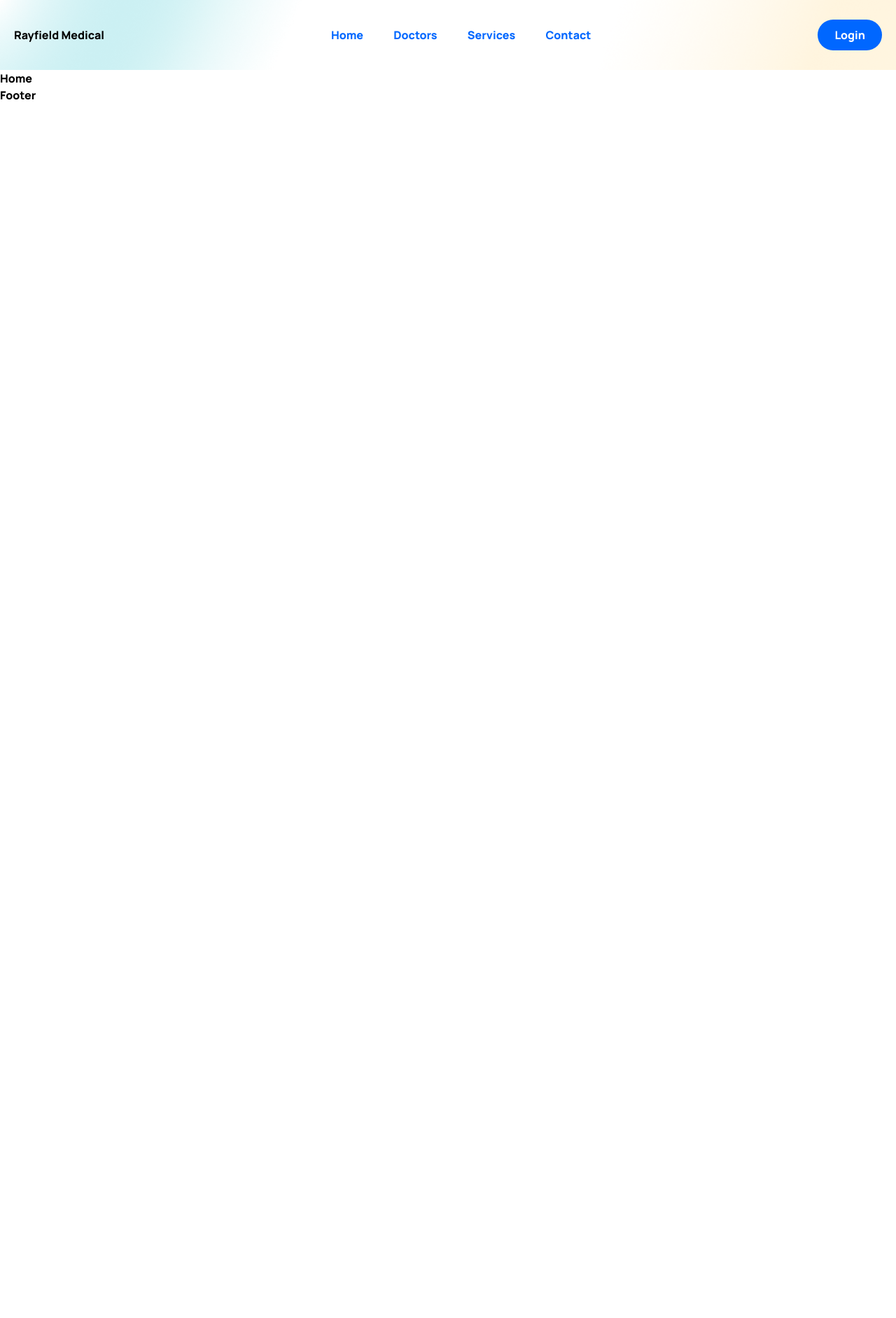
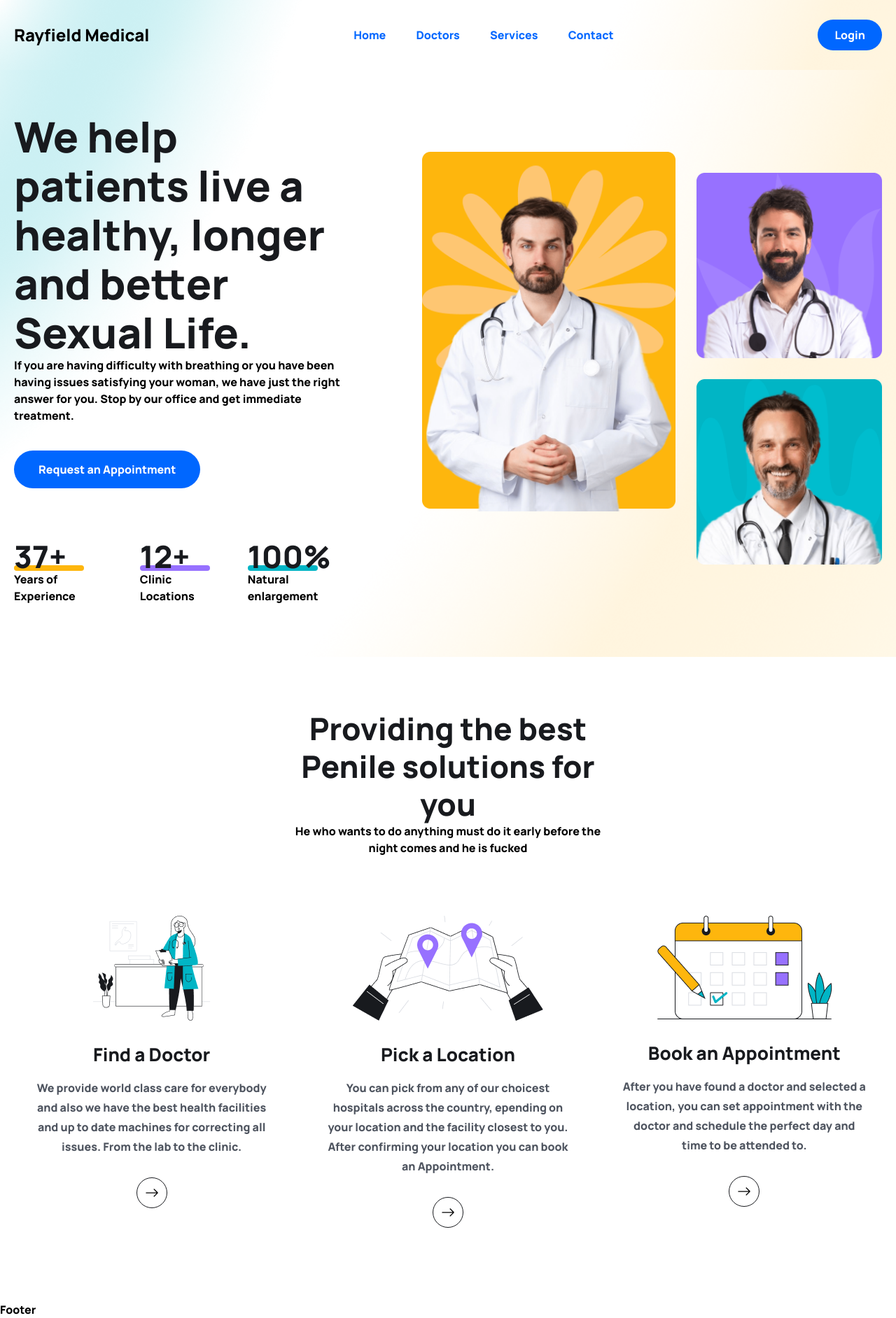
Before and after one commit to Youngben1/Hospital_care, a React (Vite) app in the folder frontend/: page / in a window 1280 px wide. Shown: the whole page at 70% size. Before the commit the page ends 800 px from the top, so only its background shows below. Built offline with nearby package versions, Linux system fonts and the light colour scheme.

Commit message:
fixed positioning

```diff
--- a/frontend/src/App.css
+++ b/frontend/src/App.css
@@ -18,10 +18,11 @@
   top: 0;
   left: 0;
   z-index: 99999;
+  background: white;
   box-shadow: 3px 3px -8px 3px #ddd;
 }
 
-@media only screen and (max-width: 1024px) {
+@media only screen and (max-width: 768px) {
   .navigation {
     width: 100%;
     height: 100%;
@@ -48,6 +49,6 @@
   }
 
   .show_menu {
-
+    display: block;
   }
 }
--- a/frontend/src/components/Header/Header.jsx
+++ b/frontend/src/components/Header/Header.jsx
@@ -1,6 +1,6 @@
 import { NavLink, Link } from "react-router-dom"
 import { useEffect, useRef } from "react"
-import logo from "../../assets/images/logo.png"
+// import logo from "../../assets/images/logo.png"
 import userImg from "../../assets/images/avatar-icon.png"
 import {BiMenu} from "react-icons/bi"
 
@@ -45,7 +45,7 @@
 
   }, [])
 
-  const toggleMenu = () => menuRef.current.classList.toggleMenu("show")
+  const toggleMenu = () => menuRef.current.classList.toggle("show_menu")
 
   return (
     <header className="header flex items-center" ref={headerRef} >
@@ -53,7 +53,7 @@
         <div className="flex items-center justify-between">
           <div>
             {/* <img src={logo} alt="picture" /> */}
-            <h1>Rayfield Medical</h1>
+            <h1 className="font-bold text-2xl">Rayfield Medical</h1>
           </div>
 
           <div className="navigation" ref={menuRef} onClick={toggleMenu} >
--- a/frontend/src/index.css
+++ b/frontend/src/index.css
@@ -28,6 +28,10 @@
     .header {
         @apply bg-[url("./assets/images/mask.png")] bg-no-repeat bg-center bg-cover w-full leading-[100px] h-[100px]
     }
+
+    .hero_section {
+        @apply bg-[url("./assets/images/hero-bg.png")] bg-no-repeat bg-center bg-cover
+    }
 }
 
 @media only screen and (max-width:1024px) {
--- a/frontend/src/pages/Home.jsx
+++ b/frontend/src/pages/Home.jsx
@@ -1,9 +1,146 @@
-
+import { Link } from "react-router-dom";
+import heroImg01 from "../assets/images/hero-img01.png"
+import heroImg02 from "../assets/images/hero-img02.png"
+import heroImg03 from "../assets/images/hero-img03.png"
+import icon01 from "../assets/images/icon01.png"
+import icon02 from "../assets/images/icon02.png"
+import icon03 from "../assets/images/icon03.png"
+import {BsArrowRight} from "react-icons/bs"
 
 const Home = () => {
   return (
-    <div>Home</div>
-  )
-}
+    <>
 
-export default Home
+        <section className="hero_section pt-[60px] 2xl:h-[800px]">
+          <div className="container">
+            <div className="flex flex-col items-center justify-between lg:flex-row gap-[90px]">
+              <div>
+                <div className="lg:w-[470px]">
+                  <h1 className="text-[36px] text-headingColor leading-[46px] font-[800] md:text-[60px] md:leading-[70px] ">
+                    We help patients live a healthy, longer and better Sexual
+                    Life.
+                  </h1>
+
+                  <p className="text_para">
+                    If you are having difficulty with breathing or you have been
+                    having issues satisfying your woman, we have just the right
+                    answer for you. Stop by our office and get immediate
+                    treatment.
+                  </p>
+
+                  <button className="btn">Request an Appointment</button>
+                </div>
+
+                <div className="flex flex-col mt-[30px] lg:items-center gap-5 lg:gap-[30px] lg:mt-[70px] lg:flex-row ">
+                  <div>
+                    <h2 className="text-[36px] leading-[56px] lg:text-[44px] font-[700] text-headingColor lg:leading-[54px] ">
+                      37+
+                    </h2>
+                    <span className="w-[100px] h-2 rounded-full block mt-[-14px] bg-yellowColor "></span>
+                    <p className="text_para">Years of Experience</p>
+                  </div>
+
+                  <div>
+                    <h2 className="text-[36px] leading-[56px] lg:text-[44px] font-[700] text-headingColor lg:leading-[54px] ">
+                      12+
+                    </h2>
+                    <span className="w-[100px] h-2 rounded-full block mt-[-14px] bg-purpleColor "></span>
+                    <p className="text_para">Clinic Locations</p>
+                  </div>
+
+                  <div>
+                    <h2 className="text-[36px] leading-[56px] lg:text-[44px] font-[700] text-headingColor lg:leading-[54px] ">
+                      100%
+                    </h2>
+                    <span className="w-[100px] h-2 rounded-full block mt-[-14px] bg-irisBlueColor "></span>
+                    <p className="text_para">Natural enlargement</p>
+                  </div>
+                </div>
+              </div>
+
+              <div className="flex justify-end gap-[30px] ">
+                <div>
+                  <img className="w-full" src={heroImg01} alt="hero" />
+                </div>
+                <div className="mt-[30px]">
+                  <img src={heroImg02} alt="pic" className="w-full mb-[30px]" />
+                  <img src={heroImg03} alt="pic" className="w-full" />
+                </div>
+              </div>
+            </div>
+          </div>
+        </section>
+
+
+        <section>
+          <div className="container">
+            <div className="mx-auto lg:w-[470px]">
+              <h2 className="heading text-center">Providing the best Penile solutions for you</h2>
+              <p className="text-center text_para">He who wants to do anything must do it early before the night comes and he is fucked</p>
+            </div>
+
+            <div className="grid grid-cols-1 md:grid-cols-2 lg:grid-cols-3 gap-5 lg:gap-[30px] mt-[30px] lg:mt-[55px] ">
+              <div className="px-5 py-[30px]">
+                <div className="flex items-center justify-center">
+                  <img src={icon01} alt="" />
+                </div>
+
+                <div className="mt-[30px]">
+                  <h2 className="text-headingColor font-[700] text-center leading-9 text-[26px] ">
+                    Find a Doctor
+                  </h2>
+                  <p className="text-[16px] leading-7 font-[400] mt-4 text-center text-textColor  ">
+                    We provide world class care for everybody and also we have the best health facilities and up to date machines for correcting all issues. From the lab to the clinic.
+                  </p>
+
+                  <Link to="/doctors" className="w-[44px] h-[44px] justify-center mx-auto rounded-full border border-solid mt-[30px] hover:border-none border-[#181A1E] group-hover:bg-primaryColor items-center flex">
+                    <BsArrowRight className="h-5 w-6 group-hover:text-white"/>
+                  </Link>
+                </div>
+              </div>
+
+              <div className="px-5 py-[30px]">
+                <div className="flex items-center justify-center">
+                  <img src={icon02} alt="" />
+                </div>
+
+                <div className="mt-[30px]">
+                  <h2 className="text-headingColor font-[700] text-center leading-9 text-[26px] ">
+                    Pick a Location
+                  </h2>
+                  <p className="text-[16px] leading-7 font-[400] mt-4 text-center text-textColor  ">
+                    You can pick from any of our choicest hospitals across the country, epending on your location and the facility closest to you. After confirming your location you can book an Appointment.
+                  </p>
+
+                  <Link to="/doctors" className="w-[44px] h-[44px] justify-center mx-auto rounded-full border border-solid mt-[30px] hover:border-none border-[#181A1E] group-hover:bg-primaryColor items-center flex">
+                    <BsArrowRight className="h-5 w-6 group-hover:text-white"/>
+                  </Link>
+                </div>
+              </div>
+
+              <div className="px-5 py-[30px]">
+                <div className="flex items-center justify-center">
+                  <img src={icon03} alt="" />
+                </div>
+
+                <div className="mt-[30px]">
+                  <h2 className="text-headingColor font-[700] text-center leading-9 text-[26px] ">
+                    Book an Appointment
+                  </h2>
+                  <p className="text-[16px] leading-7 font-[400] mt-4 text-center text-textColor  ">
+                    After you have found a doctor and selected a location, you can set appointment with the doctor and schedule the perfect day and time to be attended to.
+                  </p>
+
+                  <Link to="/doctors" className="w-[44px] h-[44px] justify-center mx-auto rounded-full border border-solid mt-[30px] hover:border-none border-[#181A1E] group-hover:bg-primaryColor items-center flex">
+                    <BsArrowRight className="h-5 w-6 group-hover:text-white"/>
+                  </Link>
+                </div>
+              </div>
+            </div>
+          </div>
+        </section>
+    </>
+  );
+};
+
+export default Home;
```
